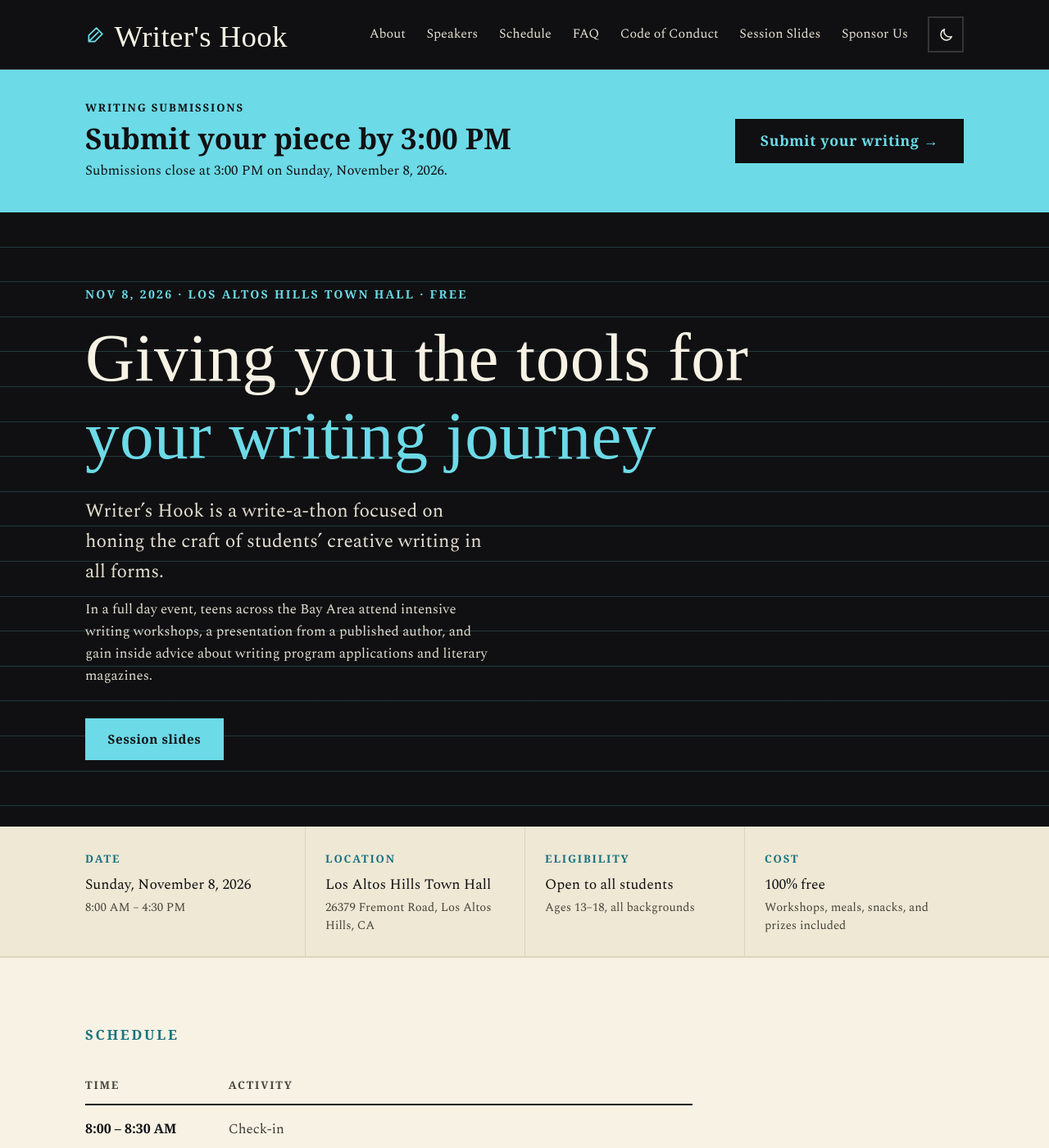
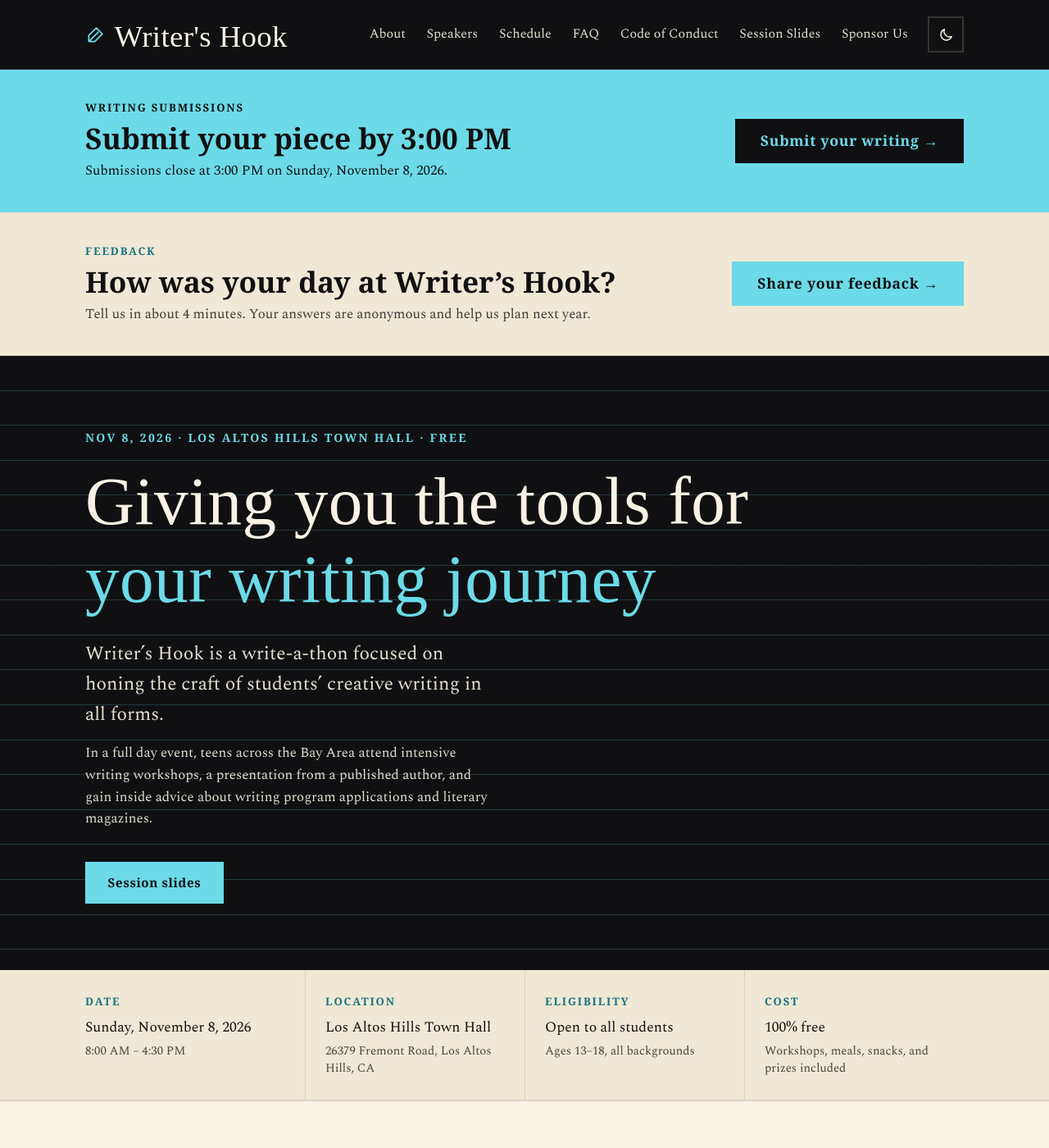
Before and after one commit to Writer-s-Hook/Website, a Jekyll site: the page built from index.md, in a window 1280 px wide and 1400 px high. Shown: the whole window at 82% size. Built offline with Jekyll 4.4.1, drawn with Linux system fonts in a browser that asks for light colours; some web fonts are replaced.

Commit message:
Link the post-event feedback form from the home page and footer
Adds site.event.feedback_url and a cream feedback band under the
turquoise submission band on the home page, plus a Feedback Form link
at the end of the footer's quick links. Both open the Google Form in a
new tab, and both hide when feedback_url is empty.

Co-Authored-By: Claude Opus 5.5 <noreply@anthropic.com>

```diff
--- a/_config.yml
+++ b/_config.yml
@@ -25,6 +25,8 @@ event:
   register_url: ''
   submit_url: 'https://forms.gle/dSPh1JzXTdf6CmsG7'
   submit_deadline: '3:00 PM'
+  # Post-event feedback form. Set to '' to hide the home page band and footer link.
+  feedback_url: 'https://forms.gle/mdxkG1cQPjbuPRwJ6'
 
 logo:
   mobile: "images/logo/logo-mobile.svg"
--- a/_includes/footer.html
+++ b/_includes/footer.html
@@ -19,6 +19,9 @@
         {% for item in items %}
         <li><a href="{{ item.url | relative_url }}"{% if item.url == page.url %} aria-current="page"{% endif %}>{{ item.name }}</a></li>
         {% endfor %}
+        {% if site.event.feedback_url and site.event.feedback_url != "" %}
+        <li><a href="{{ site.event.feedback_url }}" target="_blank" rel="noopener">Feedback Form</a></li>
+        {% endif %}
       </ul>
     </nav>
   </div>
--- a/_layouts/home.html
+++ b/_layouts/home.html
@@ -18,6 +18,21 @@ layout: default
       <p class="submit-note">Submissions close at {{ site.event.submit_deadline }} on {{ site.event.date }}.</p>
     </div>
     <a class="btn submit-btn" href="{{ site.event.submit_url }}" target="_blank" rel="noopener">Submit your writing &rarr;</a>
+  </div>
+</section>
+{% endif %}
+
+{% comment %} Feedback form: a quieter cream band under the submission band, so
+     the two calls to action don't compete. Set site.event.feedback_url to "" to hide it. {% endcomment %}
+{% if site.event.feedback_url and site.event.feedback_url != "" %}
+<section class="submit-band feedback-band" aria-labelledby="feedback-title">
+  <div class="container submit-inner">
+    <div class="submit-text">
+      <p class="submit-eyebrow">Feedback</p>
+      <h2 class="submit-title" id="feedback-title">How was your day at Writer&rsquo;s Hook?</h2>
+      <p class="submit-note">Tell us in about 4 minutes. Your answers are anonymous and help us plan next year.</p>
+    </div>
+    <a class="btn submit-btn" href="{{ site.event.feedback_url }}" target="_blank" rel="noopener">Share your feedback &rarr;</a>
   </div>
 </section>
 {% endif %}
--- a/_sass/components/_submit.scss
+++ b/_sass/components/_submit.scss
@@ -32,3 +32,19 @@
   &:hover { background: transparent; color: var(--accent-on); }
   &:focus-visible { outline: 3px solid var(--accent-on); outline-offset: 3px; }
 }
+
+// Feedback band: same layout, page colors instead of turquoise, so it reads
+// as the second thing to do, not a duplicate of the submission band.
+.feedback-band {
+  background: var(--stock);
+  color: var(--ink);
+  border-bottom: 1px solid var(--rule);
+  .submit-eyebrow { color: var(--accent-ink); }
+  .submit-title { color: var(--ink); }
+  .submit-note { color: var(--ink-soft); }
+  .submit-btn {
+    background: var(--accent); color: var(--accent-on); border-color: var(--accent);
+    &:hover { background: transparent; color: var(--accent-ink); border-color: var(--accent); }
+    &:focus-visible { outline-color: var(--accent); }
+  }
+}
```
